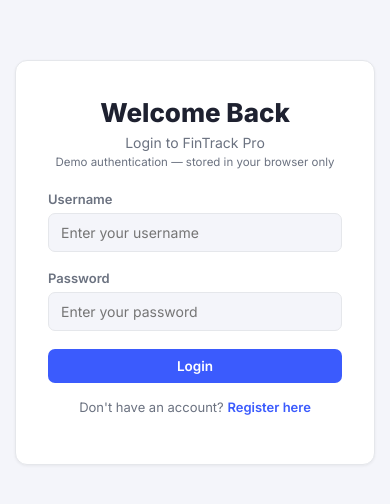
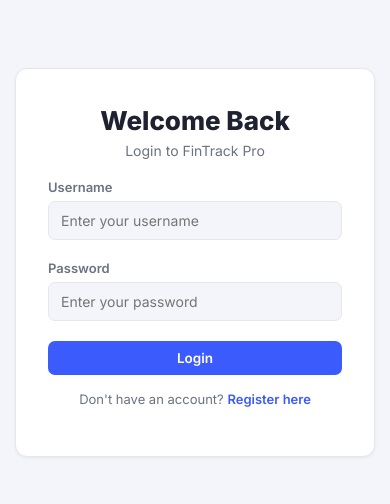
Before and after one commit to ravsahebdev/fintrack-personal-finance-tracker, a plain HTML site: page index.html in a window 390 px wide. Shown: the part 160-664 px from the top of the page. Drawn offline with nearby package versions, Linux system fonts and the light colour scheme.

```diff
--- a/index.html
+++ b/index.html
@@ -17,8 +17,6 @@
     <div class="login-card">
       <h2 class="auth-title">Welcome Back</h2>
       <p class="tagline">Login to FinTrack Pro</p>
-      <p class="demo-note">Demo authentication — stored in your browser only</p>
-
       <div class="form-group" style="text-align:left;">
         <label for="loginUsername">Username</label>
         <input type="text" id="loginUsername" placeholder="Enter your username">
@@ -40,8 +38,7 @@
     <div class="login-card">
       <h2 class="auth-title">Create Account</h2>
       <p class="tagline">Join FinTrack Pro</p>
-      <p class="demo-note">Demo authentication — stored in your browser only</p>
-
+      <!-- <br> -->
       <div class="form-group" style="text-align:left;">
         <label for="registerUsername">Choose a Username</label>
         <input type="text" id="registerUsername" placeholder="Enter a username">
@@ -62,7 +59,7 @@
   <!-- ====   app start     ==== -->
   <div id="appWrap" class="hidden">
 
-   <!-- top strip design -->
+    <!-- top strip design -->
     <div class="top-strip"></div>
 
     <!-- left side sidebar, navigation k liy -->
--- a/style.css
+++ b/style.css
@@ -514,7 +514,8 @@
 }
 
 .form-group {
-    margin-bottom: 18px;
+    margin-top: 20px;
+    margin-bottom: 20px;
 }
 
 label {
@@ -713,13 +714,7 @@
 .login-card p.tagline {
     color: var(--text-muted);
     font-size: 14px;
-    margin: 0 0 4px;
-}
-
-.login-card p.demo-note {
-    color: var(--text-muted);
-    font-size: 11.5px;
-    margin: 0 0 22px;
+    margin: 5px 0 10px;
 }
 
 .btn-login {
```
